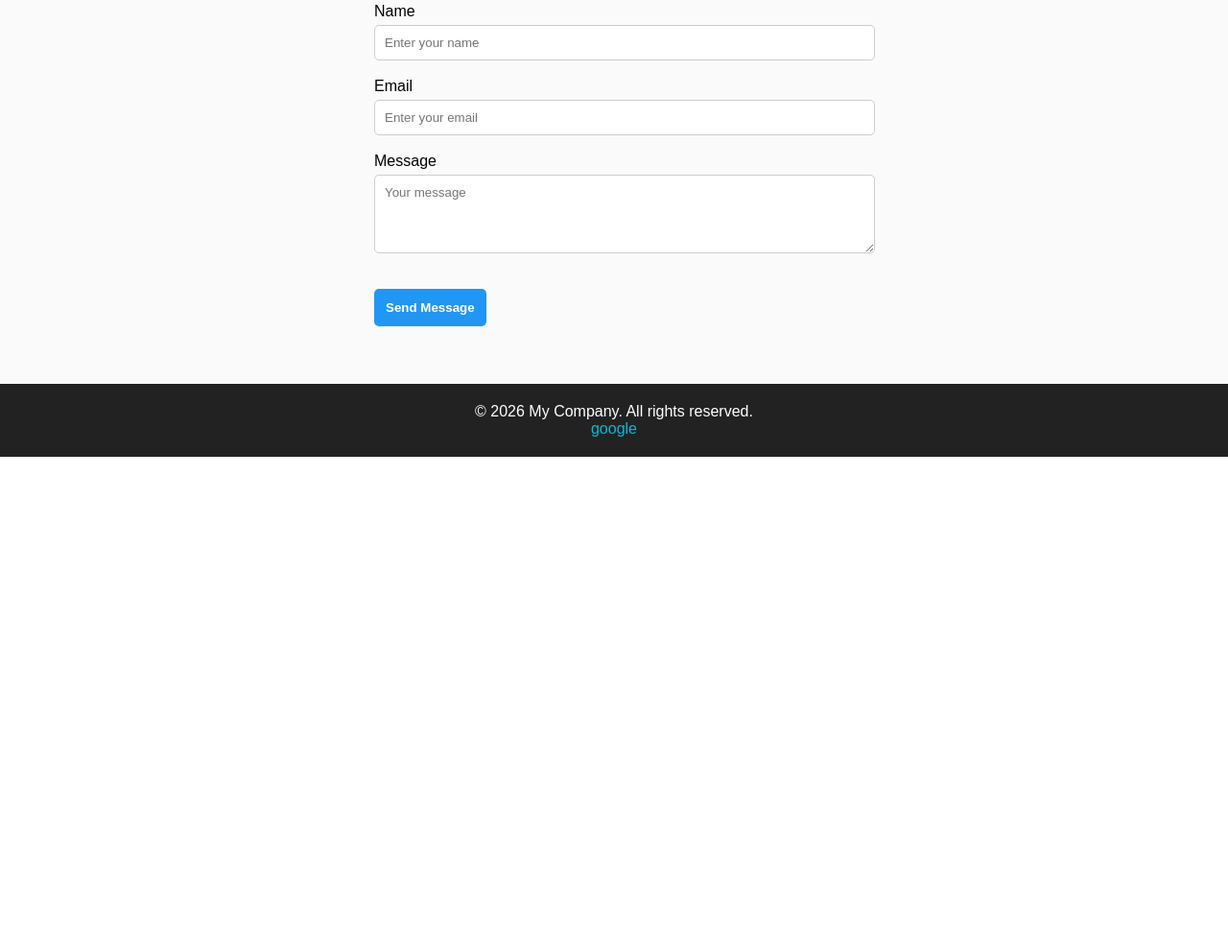
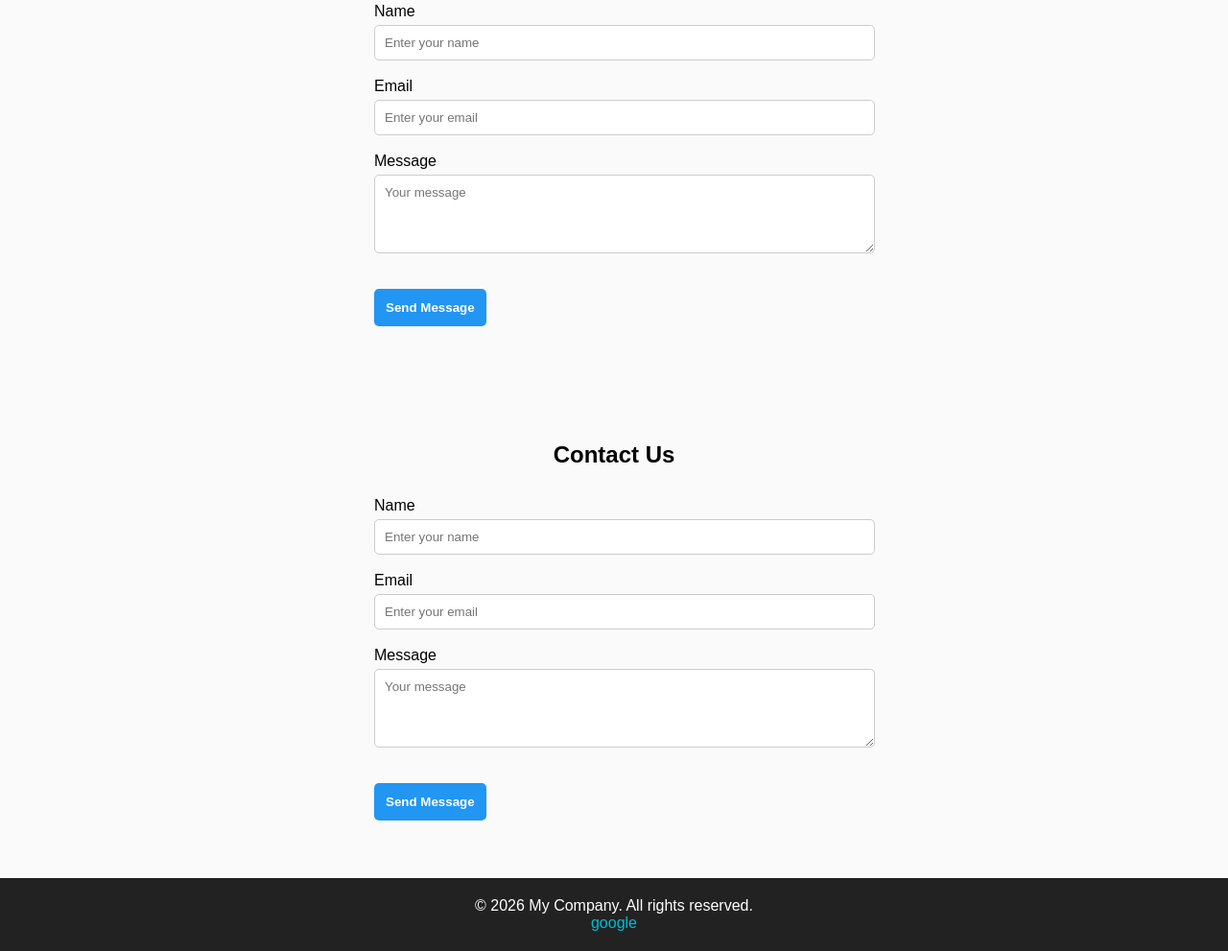
Before and after one commit to Muhammad-Umar60/frontend-landing-page, a plain HTML site: page index.html in a window 1280 px wide. Shown: the part 1108-2099 px from the top of the page at 96% size. Before the commit the page ends 1584 px from the top, so only its background shows below. Drawn offline with Linux system fonts and the light colour scheme.

Commit message:
change nav color and repeat contact form

```diff
--- a/index.html
+++ b/index.html
@@ -78,6 +78,35 @@
             </form>
 
         </section>
+            <section id="contact" class="contact">
+            <h2>Contact Us</h2>
+
+            <form action="/submit" method="post">
+                <div>
+                    <label for="name">Name</label><br>
+                    <input id="name" name="name" type="text" placeholder="Enter your name" required>
+                </div>
+
+                <br>
+
+                <div>
+                    <label for="email">Email</label><br>
+                    <input id="email" name="email" type="email" placeholder="Enter your email" required>
+                </div>
+
+                <br>
+
+                <div>
+                    <label for="message">Message</label><br>
+                    <textarea id="message" name="message" rows="4" placeholder="Your message"></textarea>
+                </div>
+
+                <br>
+
+                <button type="submit" class="sub-btn">Send Message</button>
+            </form>
+
+        </section>
 
     </main>
 
--- a/style.css
+++ b/style.css
@@ -6,7 +6,7 @@
 
 /* Navigation (Flexbox) */
 nav {
-    background: #222;
+    background: #9900ff;
     padding: 15px;
 }
 
```
